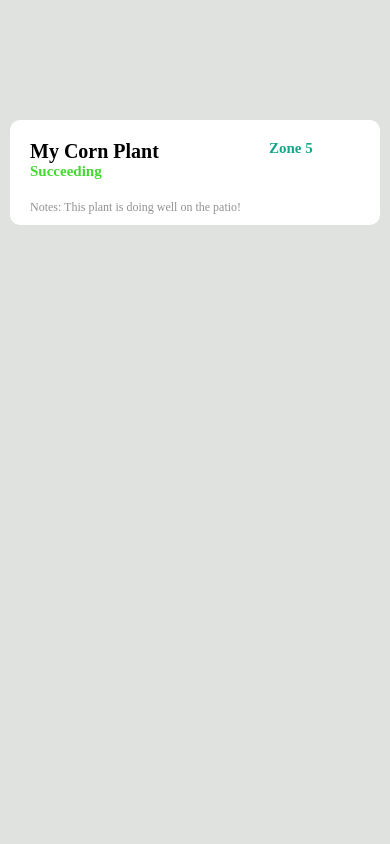
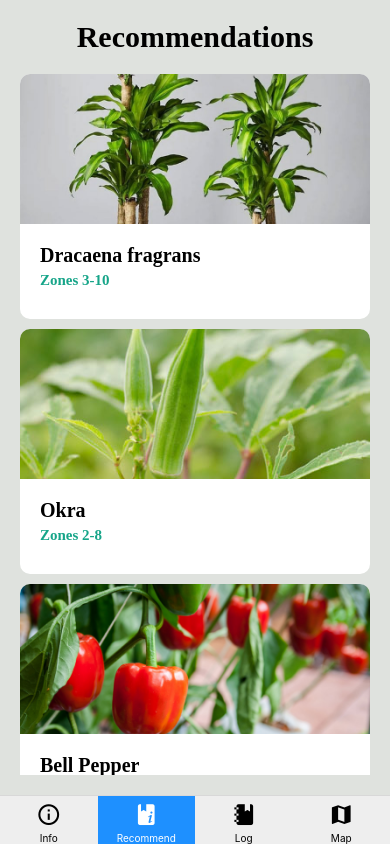
Before and after one commit to schminkman/Plant, a React Native app: screen /Recommend in a window 390 px wide. Built offline with nearby package versions, Linux system fonts and the light colour scheme.

Commit message:
implemented AppNavigator

```diff
--- a/App.js
+++ b/App.js
@@ -2,16 +2,25 @@ import { StatusBar } from "expo-status-bar";
 import React from "react";
 import { StyleSheet, Text, View } from "react-native";
 import { SafeAreaView } from "react-native-safe-area-context";
+import { createBottomTabNavigator } from "@react-navigation/bottom-tabs";
+import { NavigationContainer, useNavigation } from "@react-navigation/native";
+import { MaterialCommunityIcons } from "@expo/vector-icons";
 
 import InfoScreen from "./app/screens/InfoScreen";
 import WelcomeScreen from "./app/screens/WelcomeScreen";
 import RecommendScreen from "./app/screens/RecommendScreen";
 import MapScreen from "./app/screens/MapScreen";
+import LogScreen from "./app/screens/LogScreen";
 import Card from "./app/components/Card";
-import LogScreen from "./app/screens/LogScreen";
+import colors from "./app/config/colors";
+import AppNavigator from "./app/navigation/AppNavigator";
 
 export default function App() {
-  return <LogScreen />;
+  return (
+    <NavigationContainer>
+      <AppNavigator />
+    </NavigationContainer>
+  );
 }
 
 const styles = StyleSheet.create({
--- /dev/null
+++ b/app/components/TextCard.js
@@ -0,0 +1,34 @@
+import React from "react";
+import { View, StyleSheet } from "react-native";
+
+import AppText from "./AppText";
+import colors from "../config/colors";
+
+function TextCard({ caption }) {
+  return (
+    <View style={styles.card}>
+      <View style={styles.container}>
+        <AppText style={styles.caption}>{caption}</AppText>
+      </View>
+    </View>
+  );
+}
+
+const styles = StyleSheet.create({
+  caption: {
+    color: colors.black,
+    fontSize: 12,
+    fontWeight: "normal",
+  },
+  card: {
+    backgroundColor: colors.white,
+    borderRadius: 15,
+    marginBottom: 10,
+    overflow: "hidden",
+  },
+  container: {
+    padding: 20,
+  },
+});
+
+export default TextCard;
--- /dev/null
+++ b/app/navigation/AppNavigator.js
@@ -0,0 +1,75 @@
+import React from "react";
+import { createBottomTabNavigator } from "@react-navigation/bottom-tabs";
+import { MaterialCommunityIcons } from "@expo/vector-icons";
+
+import InfoScreen from "../screens/InfoScreen";
+import LogScreen from "../screens/LogScreen";
+import MapScreen from "../screens/MapScreen";
+import RecommendScreen from "../screens/RecommendScreen";
+import WelcomeScreen from "../screens/WelcomeScreen";
+
+// Handle navigation with tabs, from react-navigation
+const Tab = createBottomTabNavigator();
+const AppNavigator = () => (
+  <Tab.Navigator
+    initialRouteName="Info"
+    tabBarOptions={{
+      activeBackgroundColor: "dodgerblue",
+      activeTintColor: "white",
+      inactiveBackgroundColor: "#eee",
+      inactiveTintColor: "black",
+    }}
+  >
+    {/* <Tab.Screen name="Welcome" component={WelcomeScreen} /> */}
+    <Tab.Screen
+      name="Info"
+      component={InfoScreen}
+      options={{
+        headerShown: false,
+        tabBarIcon: ({ size, color }) => (
+          <MaterialCommunityIcons
+            name="information-outline"
+            size={size}
+            color={color}
+          />
+        ),
+      }}
+    />
+    <Tab.Screen
+      name="Recommend"
+      component={RecommendScreen}
+      options={{
+        headerShown: false,
+        tabBarIcon: ({ size, color }) => (
+          <MaterialCommunityIcons
+            name="book-information-variant"
+            size={size}
+            color={color}
+          />
+        ),
+      }}
+    />
+    <Tab.Screen
+      name="Log"
+      component={LogScreen}
+      options={{
+        headerShown: false,
+        tabBarIcon: ({ size, color }) => (
+          <MaterialCommunityIcons name="notebook" size={size} color={color} />
+        ),
+      }}
+    />
+    <Tab.Screen
+      name="Map"
+      component={MapScreen}
+      options={{
+        headerShown: false,
+        tabBarIcon: ({ size, color }) => (
+          <MaterialCommunityIcons name="map" size={size} color={color} />
+        ),
+      }}
+    />
+  </Tab.Navigator>
+);
+
+export default AppNavigator;
--- a/app/screens/InfoScreen.js
+++ b/app/screens/InfoScreen.js
@@ -13,7 +13,7 @@ function InfoScreen(props) {
   return (
     <SafeAreaView style={styles.background}>
       <View style={styles.container}>
-        <AppText>Your Location: </AppText>
+        <AppText>Your Zone: </AppText>
         <AppButton
           title="Get Location"
           onPress={() => console.log("pressed")}
--- a/app/screens/LogScreen.js
+++ b/app/screens/LogScreen.js
@@ -4,6 +4,7 @@ import { SafeAreaView, View, StyleSheet } from "react-native";
 import colors from "../config/colors";
 
 import LogCard from "../components/LogCard";
+import AppButton from "../components/AppButton";
 
 function LogScreen(props) {
   return (
@@ -16,6 +17,9 @@ function LogScreen(props) {
           caption="Notes: This plant is doing well on the patio! "
         />
       </View>
+      <View style={styles.buttonContainer}>
+        <AppButton title="+" onPress={() => console.log("pressed")} />
+      </View>
     </SafeAreaView>
   );
 }
@@ -27,6 +31,10 @@ const styles = StyleSheet.create({
     padding: 20,
     paddingTop: 20,
   },
+  buttonContainer: {
+    justifyContent: "center",
+    alignItems: "center",
+  },
   container: {
     flexDirection: "column",
     flex: 1,
--- a/app/screens/MapScreen.js
+++ b/app/screens/MapScreen.js
@@ -1,6 +1,8 @@
 import React from "react";
 import { View, SafeAreaView, StyleSheet, Image } from "react-native";
 import AppText from "../components/AppText";
+import Card from "../components/Card";
+import TextCard from "../components/TextCard";
 
 import colors from "../config/colors";
 
@@ -9,15 +11,11 @@ function MapScreen(props) {
     <SafeAreaView style={styles.background}>
       <AppText style={styles.header}>Interactive Map</AppText>
       <View style={styles.container}>
+        <TextCard caption="Tap any markers to reveal additional information" />
         <Image
           style={styles.image}
           source={require("../assets/plantzonemap.png")}
         />
-      </View>
-      <View style={styles.textContainer}>
-        <AppText style={styles.subtext}>
-          Tap any markers to reveal additional information
-        </AppText>
       </View>
     </SafeAreaView>
   );
--- a/app/screens/RecommendScreen.js
+++ b/app/screens/RecommendScreen.js
@@ -1,5 +1,5 @@
 import React from "react";
-import { View, StyleSheet } from "react-native";
+import { View, StyleSheet, ScrollView } from "react-native";
 import { SafeAreaView } from "react-native-safe-area-context";
 
 import colors from "../config/colors";
@@ -10,6 +10,7 @@ function RecommendScreen(props) {
   return (
     <SafeAreaView style={styles.background}>
       <AppText style={styles.header}>Recommendations</AppText>
+      <ScrollView>
         <Card
           title="Dracaena fragrans"
           subtitle="Zones 3-10"
@@ -20,6 +21,12 @@ function RecommendScreen(props) {
           subtitle="Zones 2-8"
           image={require("../assets/okraplant.jpg")}
         />
+        <Card
+          title="Bell Pepper"
+          subtitle="Zones 2-6"
+          image={require("../assets/pepperplant.jpg")}
+        />
+      </ScrollView>
     </SafeAreaView>
   );
 }
--- a/package.json
+++ b/package.json
@@ -9,8 +9,10 @@
   },
   "dependencies": {
     "@react-native-community/hooks": "^2.8.0",
+    "@react-navigation/bottom-tabs": "^6.0.9",
     "@react-navigation/native": "^6.0.6",
     "expo": "~42.0.1",
+    "expo-location": "~12.1.2",
     "expo-status-bar": "~1.0.4",
     "react": "16.13.1",
     "react-dom": "16.13.1",
@@ -20,8 +22,7 @@
     "react-native-location": "^2.5.0",
     "react-native-safe-area-context": "3.2.0",
     "react-native-screens": "~3.4.0",
-    "react-native-web": "~0.13.12",
-    "expo-location": "~12.1.2"
+    "react-native-web": "~0.13.12"
   },
   "devDependencies": {
     "@babel/core": "^7.9.0"
```
Also changed, not shown: app/assets/pepperplant.jpg (added), 1 other file (tests, documents, lock files or other folders). Lines whose indentation alone changed are shown as unchanged.
